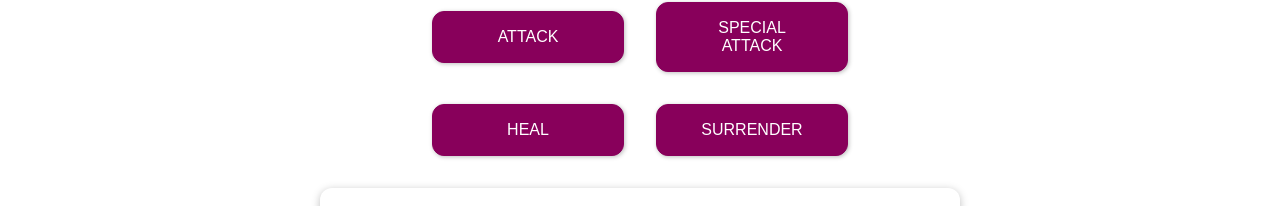
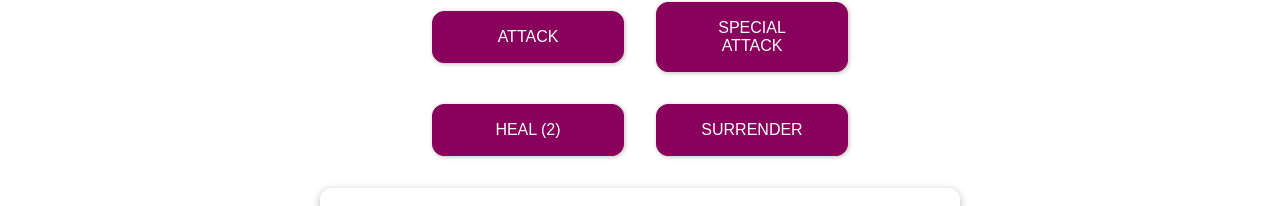
Before and after one commit to gregoryalbertt/MonsterSlayerGame, a Vue app: page / in a window 1280 px wide. Shown: the part 952-1158 px from the top of the page. Built offline with nearby package versions, Linux system fonts and the light colour scheme.

Commit message:
Added heals count to the button

```diff
--- a/src/pages/HomePage.vue
+++ b/src/pages/HomePage.vue
@@ -37,7 +37,9 @@
       <button @click="SpecialAttack" :disabled="mayUseSpecialAttack">
         SPECIAL ATTACK
       </button>
-      <button @click="healPlayer" :disabled="mayHeal">HEAL</button>
+      <button @click="healPlayer" :disabled="!mayHeal">
+        HEAL ({{ heals }})
+      </button>
       <button :disabled="!endTurn" @click="surrender">SURRENDER</button>
     </section>
     <section id="log" class="container">
@@ -175,7 +177,7 @@ export default {
       return this.endTurn ? this.currentRoud % 3 !== 0 : true;
     },
     mayHeal() {
-      return this.heals && !this.endTurn;
+      return this.endTurn ? this.heals : false;
     },
     playerImage() {
       if (this.playerState === "attacking") {
```
